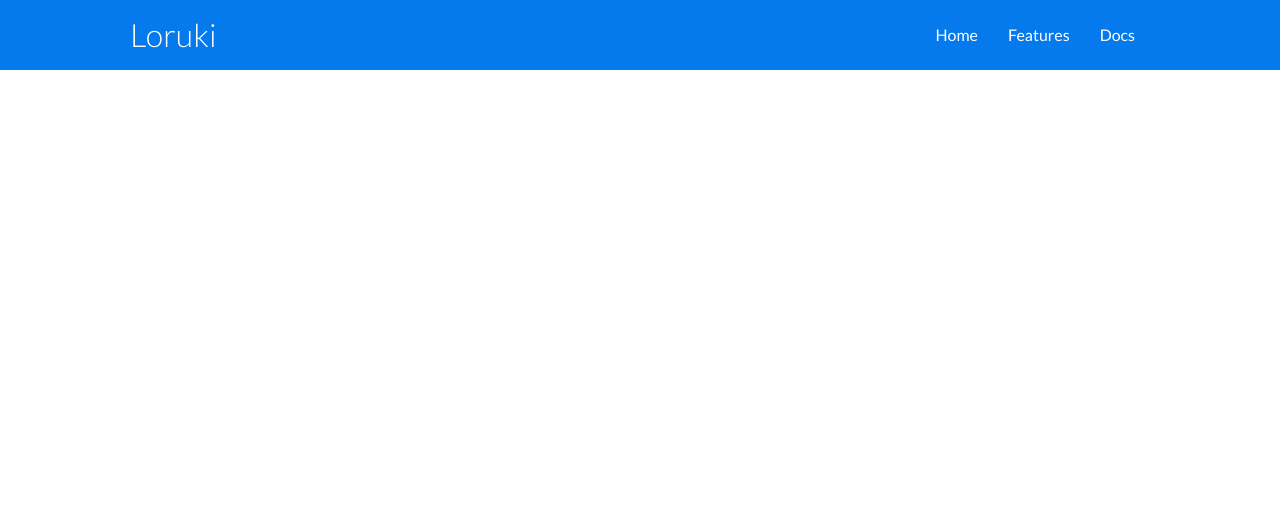
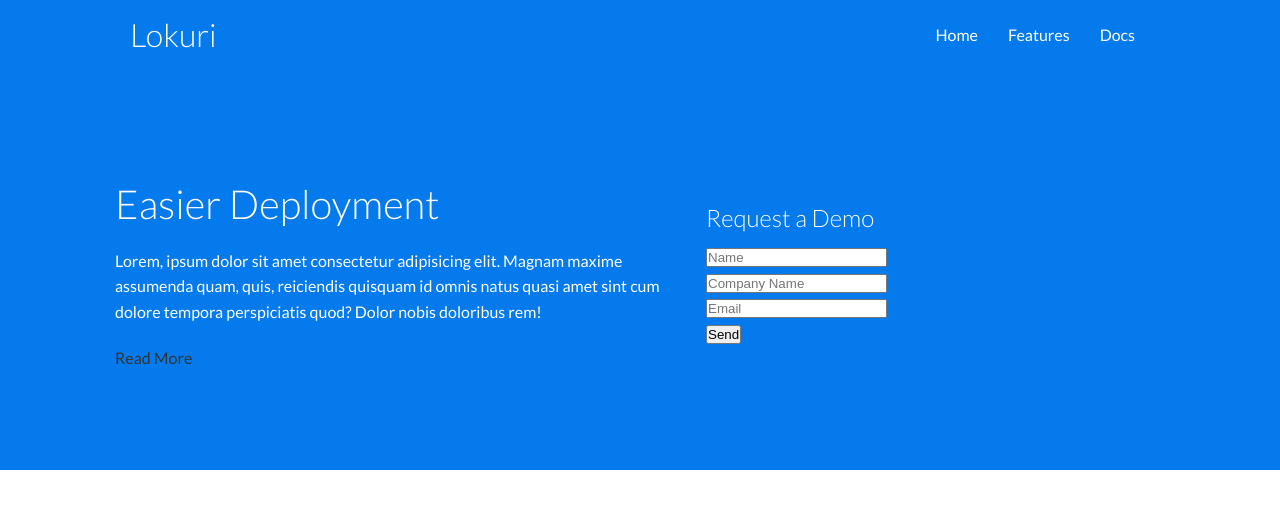
Before and after one commit to Jhethaar/Lokuri, a plain HTML site: page index.html in a window 1280 px wide. Drawn offline with Linux system fonts and the light colour scheme.

Commit message:
Showcase area and grid html and css

```diff
--- a/css/style.css
+++ b/css/style.css
@@ -1,4 +1,8 @@
 /* Global Styles */
+:root {
+  --primary-color: #047aed;
+}
+
 * {
   box-sizing: border-box;
   padding: 0;
@@ -35,9 +39,9 @@ img {
   width: 100%;
 }
 
-/* Nav bar */
+/* Navbar */
 .navbar {
-  background-color: #047aed;
+  background-color: var(--primary-color);
   color: #ffffff;
   height: 70px;
 }
@@ -60,6 +64,29 @@ img {
   justify-content: space-between;
 }
 
+/* Showcase */
+
+.showcase {
+  height: 400px;
+  background-color: var(--primary-color);
+  color: #ffffff;
+  position: relative;
+}
+
+.showcase h1 {
+  font-size: 40px;
+}
+
+.showcase p {
+  margin: 20px 0;
+}
+
+.showcase .grid {
+  grid-template-columns: 55% 45%;
+  gap: 30px;
+}
+
+/* Utilities */
 .container {
   max-width: 1100px;
   margin: 0 auto;
@@ -73,3 +100,12 @@ img {
   align-items: center;
   height: 100%;
 }
+
+.grid {
+  display: grid;
+  grid-template-columns: repeat(2, 1fr);
+  gap: 20px;
+  justify-content: center;
+  align-items: center;
+  height: 100%;
+}
--- a/index.html
+++ b/index.html
@@ -13,7 +13,7 @@
     <!-- Nav bar -->
     <div class="navbar">
      <div class="container flex">
-       <h1 class="logo">Loruki</h1>
+       <h1 class="logo">Lokuri</h1>
        <nav>
           <ul>
             <li><a href="index.html">Home</a></li>
@@ -23,5 +23,30 @@
        </nav>
      </div>
     </div>
+    <!-- Showcase -->
+    <section class="showcase">
+        <div class="container grid">
+            <div class="showcase-text">
+                <h1>Easier Deployment</h1>
+                <p>Lorem, ipsum dolor sit amet consectetur adipisicing elit. Magnam maxime assumenda quam, quis, reiciendis quisquam id omnis natus quasi amet sint cum dolore tempora perspiciatis quod? Dolor nobis doloribus rem!</p>
+                <a href="features.html" class="btn btn-outline">Read More</a>
+            </div>
+        <div class="showcase-form card">
+          <h2>Request a Demo</h2>
+       <form>
+            <div class="form-control">
+                <input type="text" name="name" placeholder="Name" required>
+            </div>
+            <div class="form-control">
+                <input type="text" name="company" placeholder="Company Name" required>
+            </div>
+            <div class="form-control">
+                <input type="email" name="email" placeholder="Email" required>
+            </div>
+            <input type="submit" value="Send" class="btn btn-primary">
+        </form>
+        </div>
+      </div>
+    </section>
 </body>
 </html>
```
